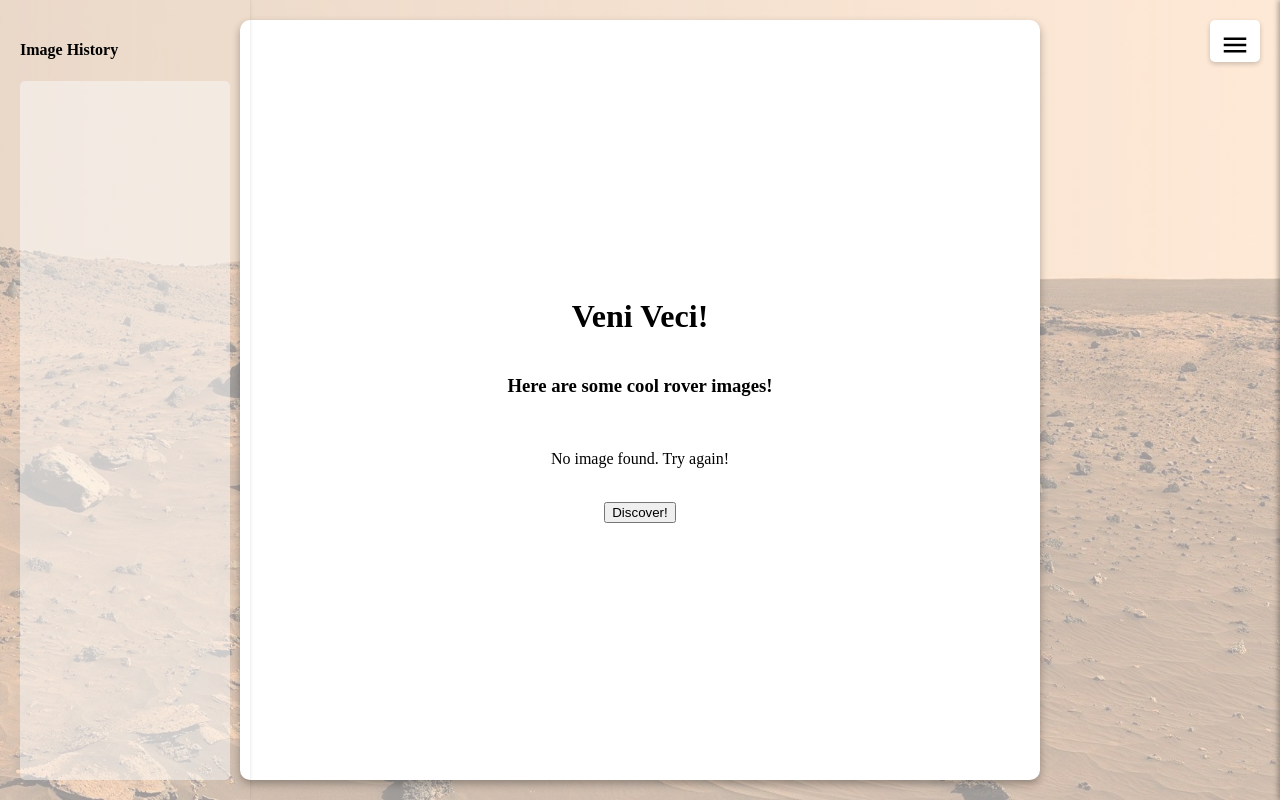
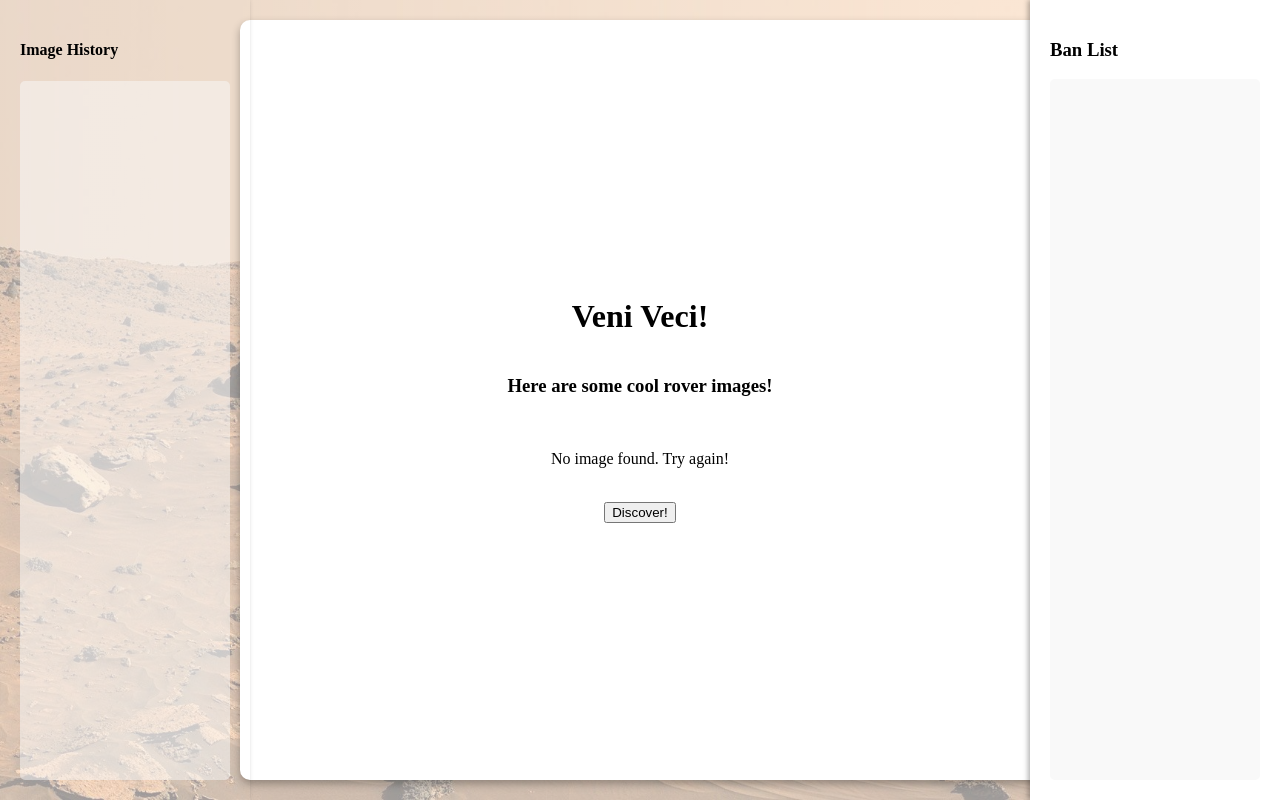
Before and after one commit to jessl314/web102wk5api, a React (Vite) app in the folder marsroverimages/: page / in a window 1280 px wide. Built offline with nearby package versions, Linux system fonts and the light colour scheme.

Commit message:
added the correct gif

```diff
--- a/marsroverimages/src/components/BanList.css
+++ b/marsroverimages/src/components/BanList.css
@@ -1,7 +1,8 @@
 .banlist {
     position: fixed;
     top: 0;
-    right: -250px;
+    /* right: -250px; */
+    right: 0;
     width: 250px;
     height: 100vh;
     background-color: white;
@@ -12,10 +13,6 @@
     padding: 20px;
     box-sizing: border-box;
     transition: right 0.3s ease-in-out;
-}
-
-.banlist.open {
-    right: 0;
 }
 
 .hamburger {
--- a/marsroverimages/src/components/BanList.jsx
+++ b/marsroverimages/src/components/BanList.jsx
@@ -11,14 +11,8 @@ const BanList = ({ bannedAttributes, onBan }) => {
     }
     return (
         <>
-            <div className={`hamburger ${isOpen ? 'open' : ''}`} onClick={toggleMenu}>
-                 {isOpen ? (
-                    <img src={close} alt="close ban list"/>
-                 ) : (
-                    <img src={menu} alt="open ban list"/>
-                 )}
-            </div>
-            <div className={`banlist ${isOpen ? 'open' : ''}`}>
+
+            <div className="banlist">
                 <h3>Ban List</h3>
                 <nav className="menu">
                     {bannedAttributes.map((attr, index) => (
--- a/marsroverimages/src/components/RoverContainer.jsx
+++ b/marsroverimages/src/components/RoverContainer.jsx
@@ -9,7 +9,6 @@ const RoverContainer = ({ bannedAttributes, onBan, history, setHistory}) => {
     const [image, setImage] = useState(null);
     const [loading, setLoading] = useState(false);
     const [attributes, setAttributes] = useState([]);
-    const [bannedAttrs, setBannedAttrs] = useState([]);
 
     const handleAttributeClick = (attr) => {
       onBan(attr);
@@ -50,7 +49,7 @@ const RoverContainer = ({ bannedAttributes, onBan, history, setHistory}) => {
             ];
 
             return !attrs.some((attr) =>
-            bannedAttrs.some(
+            bannedAttributes.some(
                 (b) => b.label === attr.label && b.value === attr.value
             )
             );
```
Also changed, not shown: 2 other files (tests, documents, lock files or other folders).
